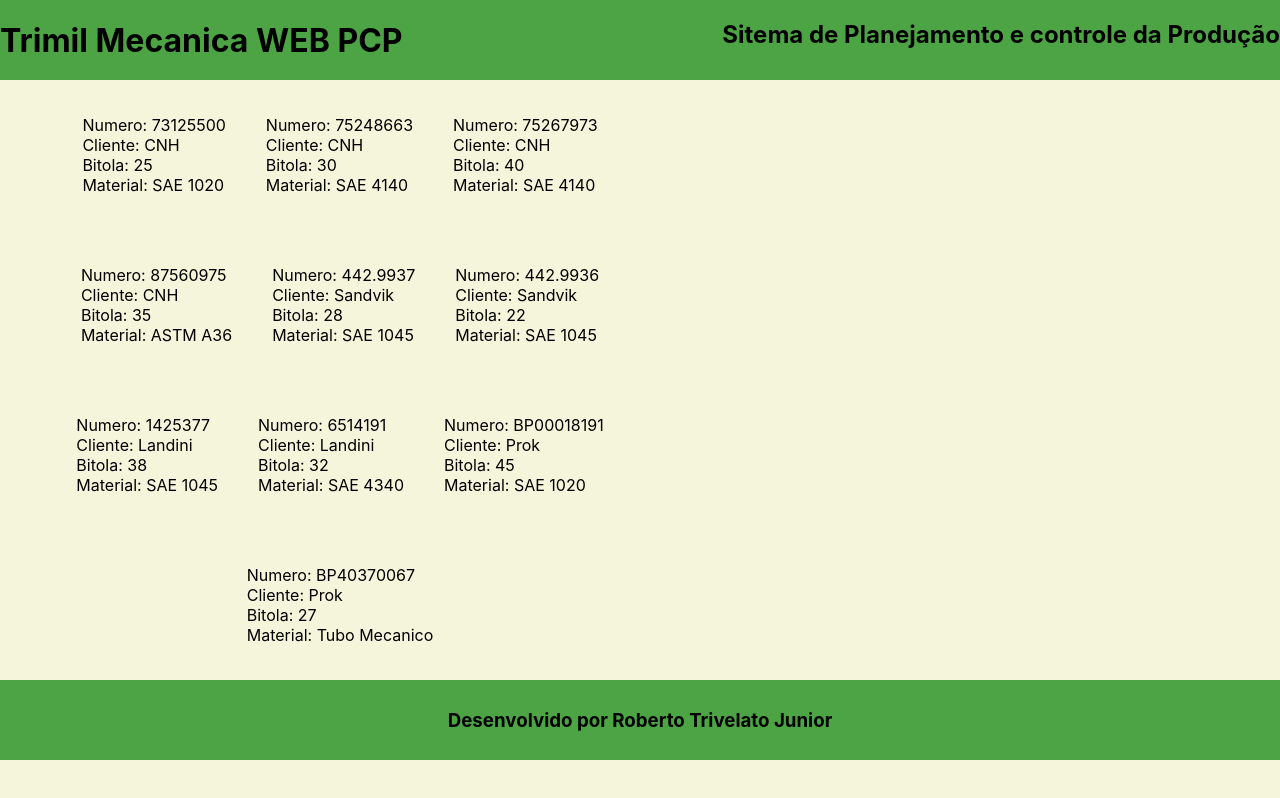
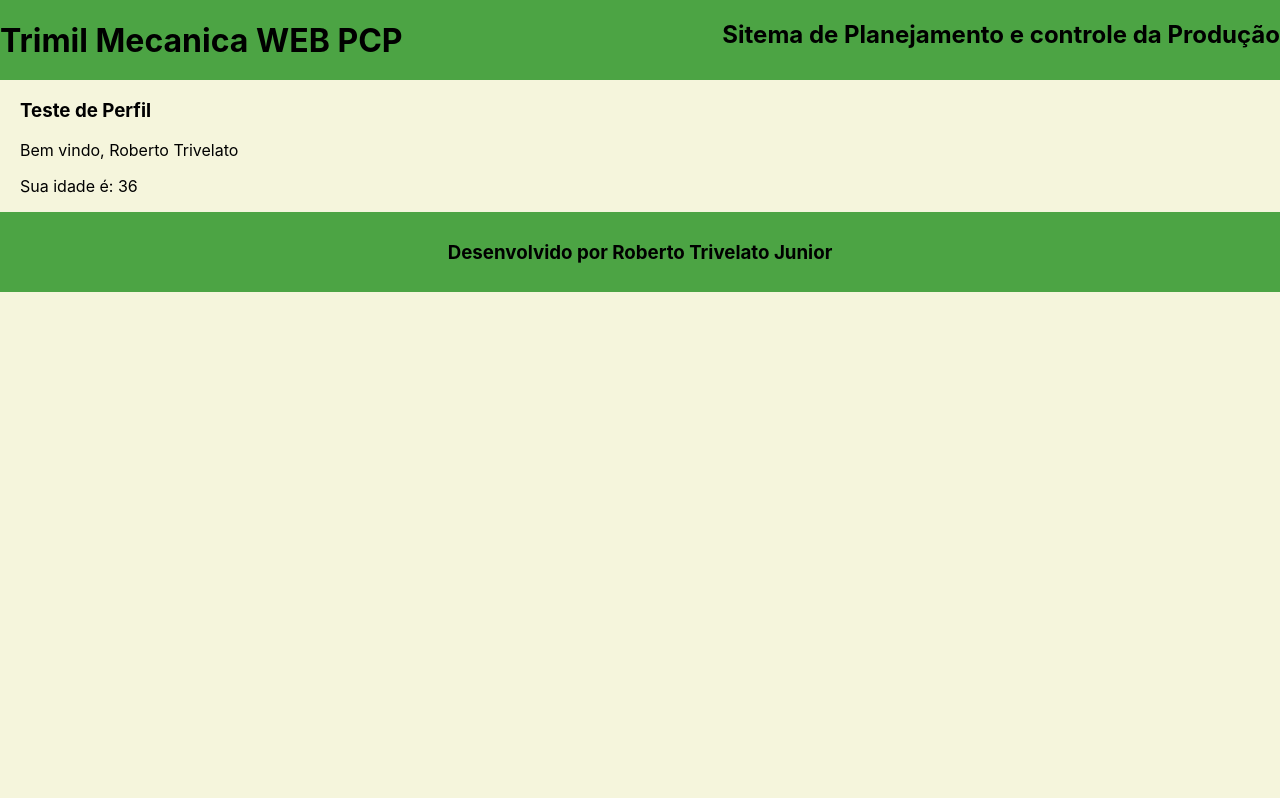
Before and after one commit to TrivelatoRob/ReactJS, a React (Create React App) app in the folder my-app/: page / in a window 1280 px wide. Built offline with nearby package versions, Linux system fonts and the light colour scheme.

Commit message:
Segunda aula de React

```diff
--- /dev/null
+++ b/my-app/public/pecas.json
@@ -0,0 +1 @@
+[{ "numero": "73125500", "cliente": "CNH", "bitola": 25, "material": "SAE 1020" },{ "numero": "75248663", "cliente": "CNH", "bitola": 30, "material": "SAE 4140" },{ "numero": "75267973", "cliente": "CNH", "bitola": 40, "material": "SAE 4140" },{ "numero": "87560975", "cliente": "CNH", "bitola": 35, "material": "ASTM A36" },{ "numero": "442.9937", "cliente": "Sandvik", "bitola": 28, "material": "SAE 1045" },{ "numero": "442.9936", "cliente": "Sandvik", "bitola": 22, "material": "SAE 1045" },{ "numero": "1425377", "cliente": "Landini", "bitola": 38, "material": "SAE 1045" },{ "numero": "6514191", "cliente": "Landini", "bitola": 32, "material": "SAE 4340" },{ "numero": "BP00018191", "cliente": "Prok", "bitola": 45, "material": "SAE 1020" },{ "numero": "BP40370067", "cliente": "Prok", "bitola": 27, "material": "Tubo Mecanico" }]
--- /dev/null
+++ b/my-app/public/pessoas.json
@@ -0,0 +1 @@
+[{"nome":"João","sobrenome":"Silva","idade":25,"profissao":"Engenheiro"},{"nome":"Maria","sobrenome":"Santos","idade":30,"profissao":"Professor"},{"nome":"Pedro","sobrenome":"Oliveira","idade":40,"profissao":"Médico"},{"nome":"Ana","sobrenome":"Ferreira","idade":35,"profissao":"Advogado"},{"nome":"Lucas","sobrenome":"Costa","idade":28,"profissao":"Designer"},{"nome":"Carla","sobrenome":"Souza","idade":22,"profissao":"Estudante"},{"nome":"Marcos","sobrenome":"Almeida","idade":38,"profissao":"Programador"},{"nome":"Juliana","sobrenome":"Ribeiro","idade":32,"profissao":"Psicóloga"},{"nome":"Rafael","sobrenome":"Pereira","idade":45,"profissao":"Empresário"},{"nome":"Camila","sobrenome":"Gomes","idade":27,"profissao":"Enfermeira"}]
--- a/my-app/src/App.js
+++ b/my-app/src/App.js
@@ -1,11 +1,11 @@
 import './App.css';
-import Pecas from './pages/pecas'
+import Projeto from './pages/projeto'
 
 function App() {
   return (
     <div className="App">
 
-     <Pecas />
+     <Projeto />
 
     </div>
   );
--- /dev/null
+++ b/my-app/src/components/perfil.jsx
@@ -0,0 +1,15 @@
+import React from "react";
+
+
+function Perfil({nome, sobrenome, idade}){
+
+    return (
+        <div>
+            <p>Bem vindo, {nome} {sobrenome}</p>
+            {idade ? <p>Sua idade é: {idade} </p> : <p>"Idade Não informada"</p> }
+        </div>
+    )
+
+}
+
+export default Perfil
--- a/my-app/src/index.js
+++ b/my-app/src/index.js
@@ -1,17 +1,16 @@
 import React from 'react';
 import ReactDOM from 'react-dom/client';
 import './index.css';
-import App from './App';
 import reportWebVitals from './reportWebVitals';
+import Main from './pages/main'
 import Header from './components/header';
 import Footer from './components/footer';
-
 
 const root = ReactDOM.createRoot(document.getElementById('root'));
 root.render(
   <React.StrictMode>
     <Header />
-    <App />
+    <Main />
     <Footer />
   </React.StrictMode>
 );
--- /dev/null
+++ b/my-app/src/pages/main.jsx
@@ -0,0 +1,19 @@
+import React from 'react'
+import Perfil from '../components/perfil'
+import './styles/main.css'
+
+
+function Main(){
+
+    return(
+
+        <div>
+            <div className='main-content'>
+                <h3>Teste de Perfil</h3>
+                <Perfil nome={'Roberto'} sobrenome={'Trivelato'} idade={'36'} />
+            </div>
+        </div>
+    )
+}
+
+export default Main
--- /dev/null
+++ b/my-app/src/pages/styles/main.css
@@ -0,0 +1,3 @@
+.main-content{
+    margin-left: 20px;
+}
--- a/my-app/src/pages/styles/projeto.css
+++ b/my-app/src/pages/styles/projeto.css
@@ -1,6 +1,6 @@
 .projeto{
     background-color: beige;
-    height: 80vh;
+    height: fit-content;
     display: flex;
     flex-direction: column;
 }
--- a/package.json
+++ b/package.json
@@ -1,5 +1,6 @@
 {
   "dependencies": {
-    "react": "^18.3.1"
+    "react": "^18.3.1",
+    "react-scripts": "^5.0.1"
   }
 }
```
Also changed, not shown: my-app/src/components/profile.jsx (added, +15 -0 lines), my-app/src/pages/pessoas.jsx (added, +23 -0 lines), my-app/src/pages/styles/pessoas.css (added, +12 -0 lines), 2 other files (tests, documents, lock files or other folders).
